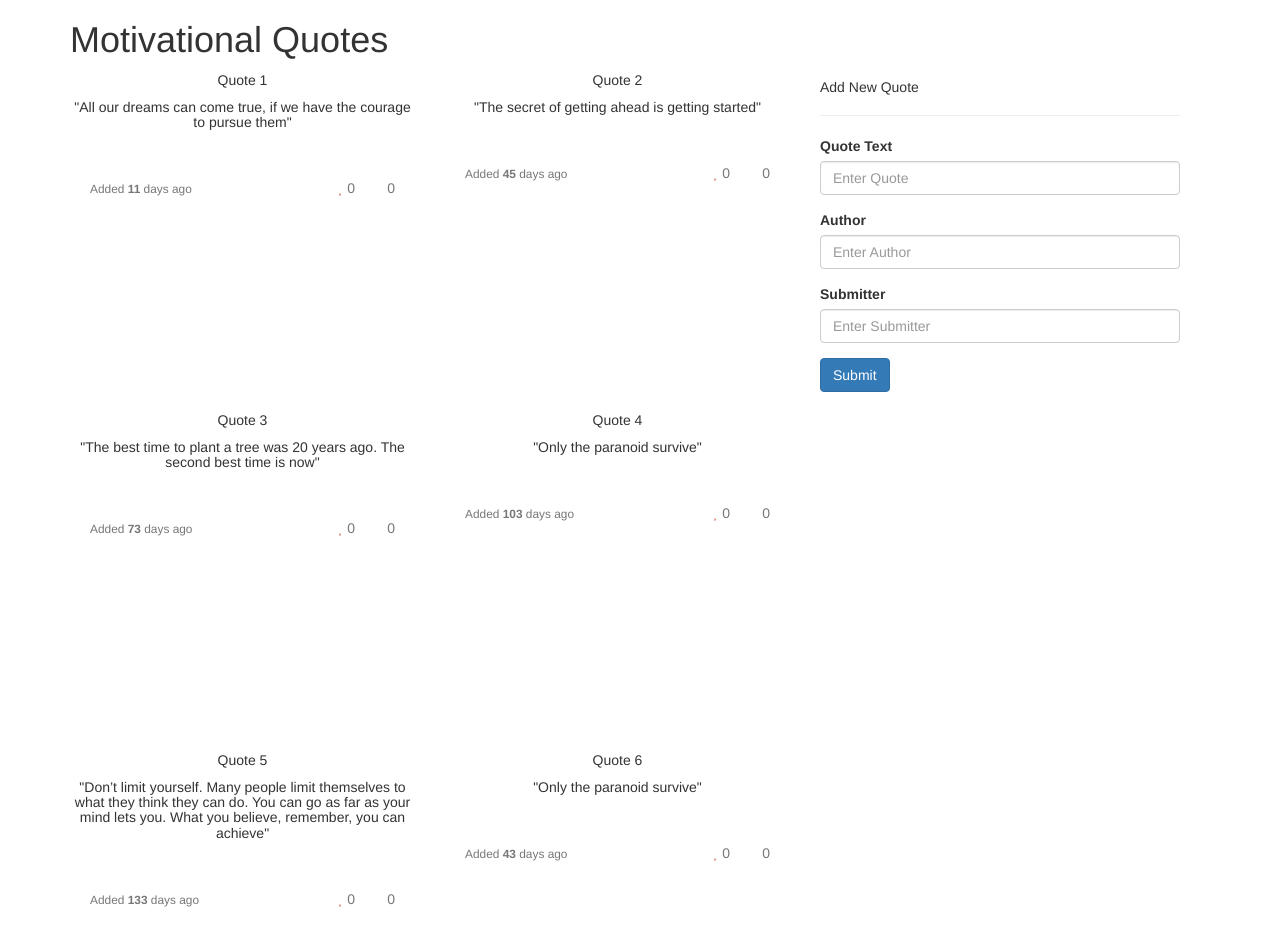
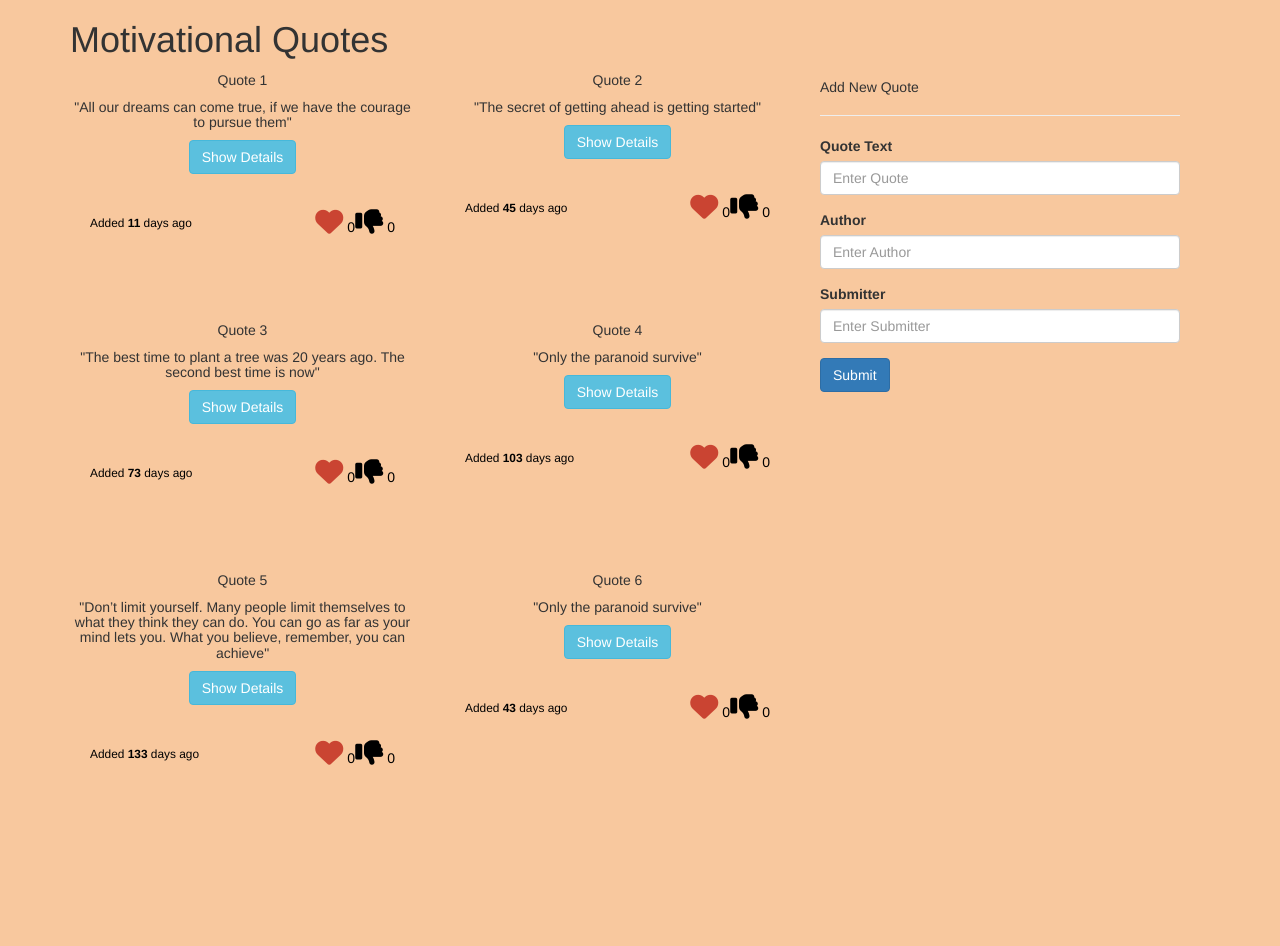
Before and after one commit to Washikokevv27/Dairy, an Angular app: page / in a window 1280 px wide. Shown: the top 946 px of the page. After the commit the page ends 820 px from the top, so only its background shows below. Built offline with nearby package versions, Linux system fonts and the light colour scheme.

Commit message:
deployment

```diff
--- a/angular.json
+++ b/angular.json
@@ -26,7 +26,7 @@
             "styles": [
               "src/styles.css"
             ],
-            "scripts": ["../node_modules/bootstrap/dist/js/bootstrap.min.js"]
+            "scripts": []
           },
           "configurations": {
             "production": {
@@ -90,7 +90,7 @@
             "styles": [
               "src/styles.css"
             ],
-            "scripts": ["../node_modules/bootstrap/dist/js/bootstrap.min.js"]
+            "scripts": []
           }
         },
         "lint": {
--- a/package.json
+++ b/package.json
@@ -19,7 +19,7 @@
     "@angular/platform-browser": "~10.1.3",
     "@angular/platform-browser-dynamic": "~10.1.3",
     "@angular/router": "~10.1.3",
-    "bootstrap": "^3.3.7",
+    "bootstrap": "^3.4.1",
     "font-awesome": "^4.7.0",
     "popper": "^1.0.1",
     "rxjs": "~6.6.0",
--- a/src/app/quote-detail/quote-detail.component.css
+++ b/src/app/quote-detail/quote-detail.component.css
@@ -1,7 +1,7 @@
 .delete-button {
-    position: absolute;
-    right: 10px;
-    bottom: 10px;
+    position: -webkit-sticky;
+    right: 100px;
+    bottom: 100px;
   }
 
   .fa-trash-alt {
--- a/src/app/quote-detail/quote-detail.component.html
+++ b/src/app/quote-detail/quote-detail.component.html
@@ -3,5 +3,5 @@
 
 <div class="delete-button">
   <!-- <button class="btn btn-danger" (click)="deleteThisQuote(true)">Delete</button> -->
-  <i class="fas fa-trash-alt fa-lg" (click)="deleteThisQuote(true)"></i>
+  <i class="fas fa-trash-alt fa-2x" (click)="deleteThisQuote(true)"></i>
 </div>
--- a/src/app/quote/quote.component.css
+++ b/src/app/quote/quote.component.css
@@ -1,6 +1,7 @@
 .card-footer {
     position: relative;
     height: 7vh;
+    color: #000;
   }
 
   .card-body {
@@ -8,8 +9,8 @@
   }
 
   .card {
-    margin-bottom: 20px;
-    min-height: 40vh;
+    margin-bottom: 10px;
+    min-height: 30vh;
   }
 
   .like {
@@ -33,7 +34,7 @@
   }
 
   .details-button {
-    position: absolute;
+    position: -ms-page;
     left: 10px;
     bottom: 8px;
   }
@@ -64,4 +65,5 @@
 
   h5{
     font-size: 1em;
+    position: -ms-page;
   }
--- a/src/app/quote/quote.component.html
+++ b/src/app/quote/quote.component.html
@@ -15,18 +15,18 @@
           </h5>
 
           <div class="details-button">
-            <!-- <button
+             <button
               *ngIf="!quote.showDetails"
               class="btn btn-info"
               (click)="toggleDetails(i)"
             >
               Show Details
-            </button> -->
-            <i
+            </button>
+           <!-- <i
               *ngIf="!quote.showDetails"
               class="fas fa-info-circle fa-2x"
               (click)="toggleDetails(i)"
-            ></i>
+            ></i>-->
             <button
               *ngIf="quote.showDetails"
               class="btn btn-info"
@@ -55,11 +55,11 @@
             </small>
           </div>
           <div class="like">
-            <i class="fas fa-heart" (click)="addUpVote(i)"></i>
+            <i class="fas fa-heart fa-2x mr-3" (click)="addUpVote(i)"></i>
             {{ quote.upvote }}
           </div>
           <div class="dislike">
-            <i class="fas fa-thumbs-down" (click)="addDownVote(i)"></i>
+            <i class="fas fa-thumbs-down fa-2x" (click)="addDownVote(i)"></i>
             {{ quote.downvote }}
           </div>
         </div>
--- a/src/index.html
+++ b/src/index.html
@@ -6,8 +6,16 @@
   <base href="/">
   <meta name="viewport" content="width=device-width, initial-scale=1">
   <link rel="icon" type="image/x-icon" href="favicon.ico">
+  <link
+      rel="stylesheet"
+      href="https://cdnjs.cloudflare.com/ajax/libs/font-awesome/5.14.0/css/all.min.css"
+      integrity="sha512-1PKOgIY59xJ8Co8+NE6FZ+LOAZKjy+KY8iq0G4B3CyeY6wYHN3yt9PW0XpSriVlkMXe40PTKnXrLnZ9+fkDaog=="
+      crossorigin="anonymous"
+    />
+  <script src="https://kit.fontawesome.com/c939d0e917.js"></script>
 </head>
 <body>
+  <div class="container-fluid">
   <app-root></app-root>
 </body>
 </html>
--- a/src/styles.css
+++ b/src/styles.css
@@ -1,2 +1,6 @@
-@import "~bootstrap/dist/css/bootstrap.min.css";
-@import "~font-awesome/css/font-awesome.css";
+@import "~bootstrap/dist/css/bootstrap.css";
+
+
+body{
+    background-color:rgba(244, 165, 96, 0.603);
+}
```
Also changed, not shown: 2 other files (tests, documents, lock files or other folders).
